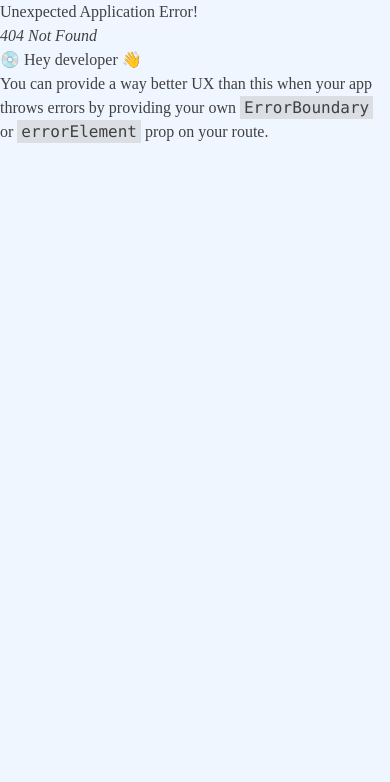
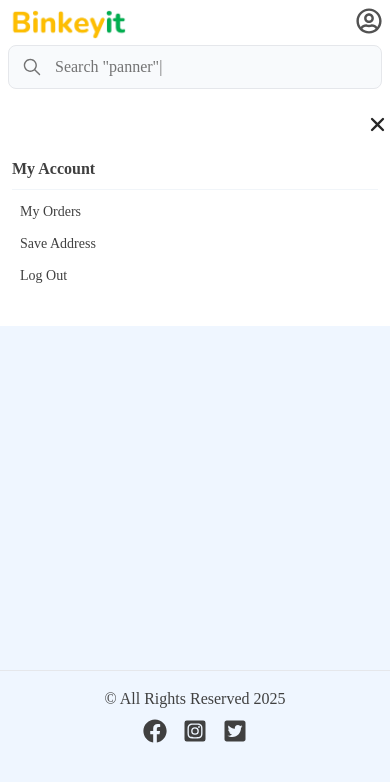
Before and after one commit to ezhil0017/EShopping, a React (Vite) app in the folder client/: page /user in a window 390 px wide. Before the commit this address had no page. Shown: the top 782 px of the page. Built offline with nearby package versions, Linux system fonts and the light colour scheme; no server answers.

Commit message:
created mobile user menu page

```diff
--- a/client/src/components/Header.jsx
+++ b/client/src/components/Header.jsx
@@ -21,7 +21,16 @@
   const redirectToLoginPage = () => {
     navigate('/login');
   };
-
+  const handleCloseUserMenu = () => {
+    setShowUserMenu(false);
+  };
+  const handleMobileUser = () => {
+    if (!user._id) {
+      navigate('/login');
+      return;
+    }
+    navigate('user');
+  };
   return (
     <header className='sticky top-0 z-40 flex flex-col justify-center h-24 gap-1 bg-white lg:h-20 lg:shadow-md'>
       {!(isSearchPage && isMobile) && (
@@ -54,7 +63,10 @@
           {/* Login and My Cart */}
           <div className=''>
             {/* User icon display only in mobile version */}
-            <button className='text-neutral-600 lg:hidden'>
+            <button
+              className='text-neutral-600 lg:hidden'
+              onClick={handleMobileUser}
+            >
               <FaRegUserCircle size={26} />
             </button>
 
@@ -76,7 +88,7 @@
                   {showUserMenu && (
                     <div className='absolute right-0 top-12'>
                       <div className='p-4 bg-white rounded min-w-52 lg:shadow-lg'>
-                        <UserMenu />
+                        <UserMenu close={handleCloseUserMenu} />
                       </div>
                     </div>
                   )}
--- a/client/src/components/UserMenu.jsx
+++ b/client/src/components/UserMenu.jsx
@@ -1,6 +1,6 @@
 import React from 'react';
 import { useDispatch, useSelector } from 'react-redux';
-import { Link } from 'react-router-dom';
+import { Link, useNavigate } from 'react-router-dom';
 import Divider from './Divider';
 import Axios from '../utils/Axios';
 import { SummaryApi } from '../../common/summaryApi';
@@ -8,9 +8,10 @@
 import AxiosToastError from '../utils/AxiosToastError';
 import { logout } from '../store/userSlice';
 
-const UserMenu = () => {
+const UserMenu = ({ close }) => {
   const user = useSelector((state) => state?.user);
   const dispatch = useDispatch();
+  const navigate = useNavigate();
 
   const handleLogout = async () => {
     try {
@@ -19,9 +20,13 @@
       });
       console.log('logout', response);
       if (response.data.success) {
+        if (close) {
+          close();
+        }
         dispatch(logout());
         localStorage.clear();
         toast.success(response.data.message);
+        window.history.back();
       }
     } catch (error) {
       AxiosToastError(error);
--- /dev/null
+++ b/client/src/pages/UserMenuMobile.jsx
@@ -0,0 +1,18 @@
+import React from 'react';
+import UserMenu from '../components/UserMenu';
+import { IoClose } from 'react-icons/io5';
+
+const UserMenuMobile = () => {
+  return (
+    <section className='w-full h-full py-4 bg-white'>
+      <button className='block ml-auto text-neutral-800 w-fit'>
+        <IoClose size={25} />
+      </button>
+      <div className='container px-3 py-5 mx-auto'>
+        <UserMenu />
+      </div>
+    </section>
+  );
+};
+
+export default UserMenuMobile;
--- a/client/src/route/index.jsx
+++ b/client/src/route/index.jsx
@@ -5,6 +5,7 @@
 import Login from '../pages/Login';
 import Register from '../pages/Register';
 import ForgotPassword from '../pages/ForgotPassword';
+import UserMenuMobile from '../pages/userMenuMobile';
 
 const router = createBrowserRouter([
   {
@@ -31,6 +32,10 @@
         path: 'forgot-password',
         element: <ForgotPassword />,
       },
+      {
+        path: 'user',
+        element: <UserMenuMobile />,
+      },
     ],
   },
 ]);
```
